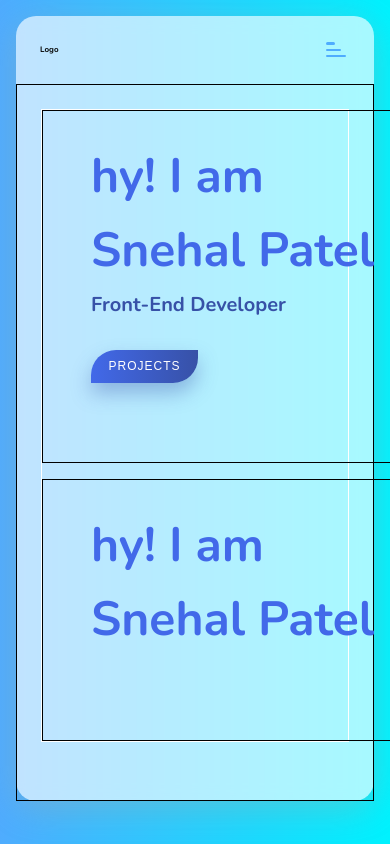
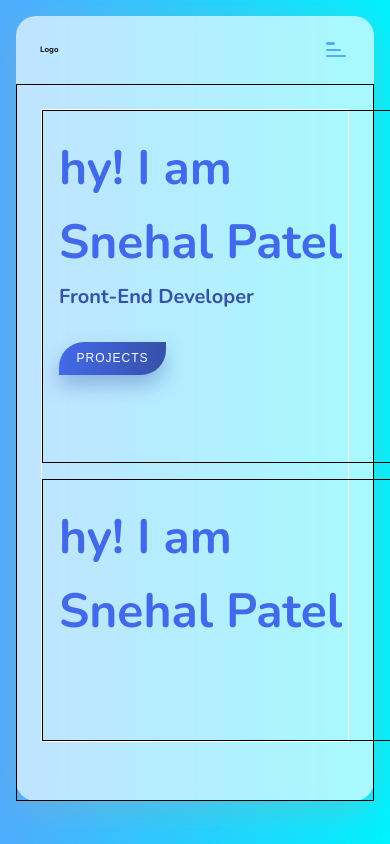
Before and after one commit to sneh96/portfolio, a website: page index.html in a window 390 px wide. Drawn offline with nearby package versions, Linux system fonts and the light colour scheme.

Commit message:
hero section fixed

```diff
--- a/src/scss/layout/_hero-section.scss
+++ b/src/scss/layout/_hero-section.scss
@@ -32,6 +32,11 @@ main {
       padding-top: 4rem;
     }
 
+    @media screen and (max-width: 480px) {
+      padding-left: 2rem;
+      padding-top: 3rem;
+    }
+
     &--line1 {
       color: $color-primary;
       font-size: 6rem;
```
Also changed, not shown: src/scss/style.css, 1 other file.
